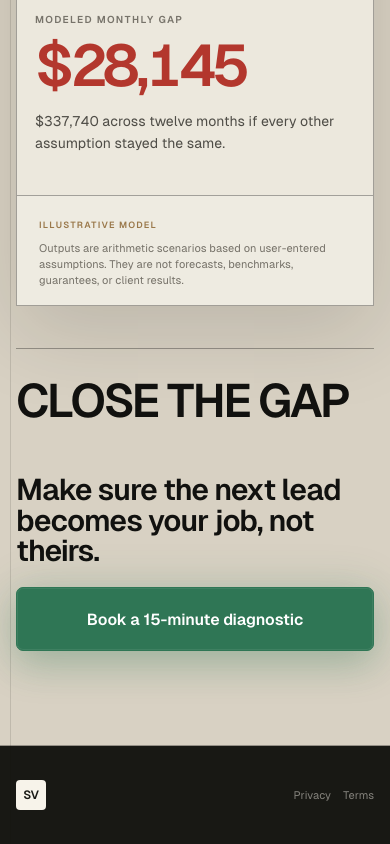
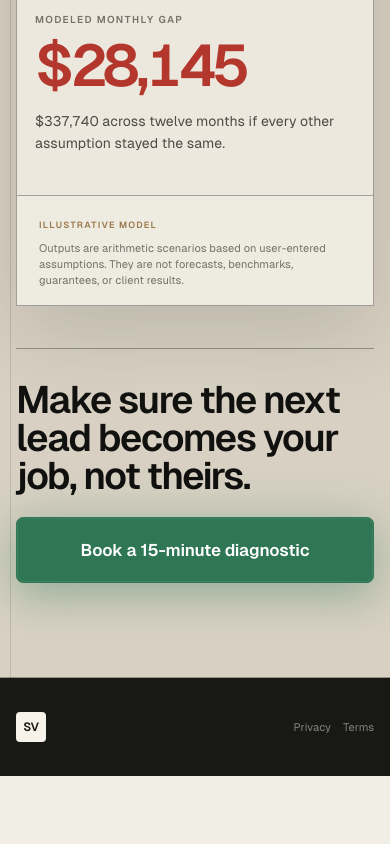
Before and after one commit to OGHydroHomie/SOVRN-GROWTH, a React (Vite) app: page / in a window 390 px wide. Shown: the part 8109-8953 px from the top of the page. After the commit the page ends 8885 px from the top, so only its background shows below. Built offline with nearby package versions, Linux system fonts and the light colour scheme.

Commit message:
Simplify final CTA close

```diff
--- a/src/v22.css
+++ b/src/v22.css
@@ -209,62 +209,17 @@
   max-width: 760px;
 }
 
+/* Final conversion: one emotional line, one unmistakable action. */
 .gap-close {
-  margin-top: 54px;
-  padding-top: 38px;
+  margin-top: 58px;
+  padding-top: 46px;
   border-top: 1px solid var(--line-strong);
-  display: grid;
-  grid-template-columns: minmax(340px, 0.82fr) minmax(520px, 1.18fr);
-  gap: clamp(48px, 5.5vw, 86px);
-  align-items: center;
+  display: block;
 }
 
-/* The command is strong, but the emotional close remains the hero. */
+/* Retire the extra CLOSE THE GAP / FOR GOOD command entirely. */
 .gap-close > p {
-  position: relative;
-  width: max-content;
-  max-width: 100%;
-  margin: 0;
-  padding: 0 0 34px;
-  font-size: 0;
-  line-height: 1;
-  cursor: default;
-}
-
-.gap-close > p::before {
-  content: 'CLOSE THE GAP';
-  display: block;
-  color: var(--ink);
-  font-size: clamp(48px, 4.6vw, 70px);
-  line-height: 0.94;
-  letter-spacing: -0.055em;
-  font-weight: 600;
-  white-space: nowrap;
-}
-
-.gap-close > p::after {
-  content: 'FOR GOOD';
-  position: absolute;
-  left: 58%;
-  bottom: 0;
-  color: var(--brass);
-  font-size: clamp(24px, 2vw, 32px);
-  line-height: 1;
-  font-style: italic;
-  font-weight: 500;
-  letter-spacing: -0.03em;
-  opacity: 0;
-  transform: translate(12px, 7px) rotate(-2deg);
-  filter: blur(1.2px);
-  text-shadow: 0 9px 24px rgba(154, 120, 74, 0.2);
-  transition: opacity 220ms ease, transform 320ms cubic-bezier(0.16, 1, 0.3, 1), filter 320ms ease;
-  pointer-events: none;
-}
-
-.gap-close > p:hover::after {
-  opacity: 1;
-  transform: translate(0, 0) rotate(-2deg);
-  filter: blur(0);
+  display: none;
 }
 
 .gap-close > div {
@@ -272,24 +227,23 @@
   flex-direction: column;
   align-items: stretch;
   width: 100%;
-  max-width: 660px;
+  max-width: 760px;
+  margin: 0 auto;
   min-width: 0;
-  justify-self: start;
 }
 
 .gap-close > div::before {
   content: 'Make sure the next lead becomes your job, not theirs.';
   display: block;
-  max-width: 660px;
-  margin-bottom: 22px;
+  max-width: 760px;
+  margin-bottom: 28px;
   color: var(--ink);
-  font-size: clamp(28px, 2.35vw, 38px);
-  line-height: 1.03;
-  letter-spacing: -0.035em;
+  font-size: clamp(40px, 4vw, 56px);
+  line-height: 0.99;
+  letter-spacing: -0.045em;
   font-weight: 600;
 }
 
-/* The calculator and page already establish trust; end on conviction, not a new objection. */
 .gap-close > div > span {
   display: none;
 }
@@ -298,19 +252,19 @@
   order: 1;
   position: relative;
   width: 100%;
-  max-width: 660px;
-  min-height: 70px;
+  max-width: 760px;
+  min-height: 74px;
   margin-top: 0;
-  padding: 0 30px;
+  padding: 0 32px;
   overflow: hidden;
   font-size: 0;
   border-radius: 7px;
   background: #2f7655;
   border-color: #2f7655;
   box-shadow:
-    0 15px 36px rgba(47, 118, 85, 0.25),
+    0 16px 38px rgba(47, 118, 85, 0.27),
     0 0 0 1px rgba(255, 255, 255, 0.07) inset,
-    0 0 46px rgba(47, 118, 85, 0.16);
+    0 0 52px rgba(47, 118, 85, 0.18);
   transition: transform 180ms ease, background 180ms ease, box-shadow 220ms ease;
 }
 
@@ -319,9 +273,9 @@
   position: relative;
   z-index: 1;
   color: #fff;
-  font-size: 18px;
+  font-size: 19px;
   font-weight: 600;
-  letter-spacing: -0.01em;
+  letter-spacing: -0.012em;
 }
 
 .gap-close .primary-cta-large::after {
@@ -338,9 +292,9 @@
   background: #347f5d;
   transform: translateY(-2px);
   box-shadow:
-    0 18px 42px rgba(47, 118, 85, 0.3),
+    0 20px 46px rgba(47, 118, 85, 0.32),
     0 0 0 1px rgba(255, 255, 255, 0.09) inset,
-    0 0 58px rgba(47, 118, 85, 0.2);
+    0 0 64px rgba(47, 118, 85, 0.22);
 }
 
 .gap-close .primary-cta-large:hover::after {
@@ -372,13 +326,8 @@
     white-space: normal;
   }
 
-  .gap-close {
-    grid-template-columns: 1fr;
-    gap: 34px;
-  }
-
   .gap-close > div {
-    max-width: 680px;
+    max-width: 720px;
   }
 }
 
@@ -457,37 +406,23 @@
 
   .gap-close {
     margin-top: 42px;
-    padding-top: 30px;
-  }
-
-  .gap-close > p {
-    width: 100%;
-    padding-bottom: 18px;
-  }
-
-  .gap-close > p::before {
-    font-size: clamp(40px, 12vw, 56px);
-    white-space: normal;
-  }
-
-  /* Hover is not a dependable gesture on touch; keep the wink desktop-only. */
-  .gap-close > p::after {
-    display: none;
+    padding-top: 32px;
   }
 
   .gap-close > div::before {
-    margin-bottom: 20px;
-    font-size: 30px;
+    margin-bottom: 22px;
+    font-size: clamp(34px, 9.8vw, 44px);
+    line-height: 1;
   }
 
   .gap-close .primary-cta-large {
     width: 100%;
     max-width: none;
-    min-height: 64px;
+    min-height: 66px;
   }
 
   .gap-close .primary-cta-large::before {
-    font-size: 16px;
+    font-size: 17px;
   }
 }
 
@@ -497,7 +432,6 @@
   .silence-status,
   .silence-tick,
   .silence-foot span,
-  .gap-close > p::after,
   .gap-close .primary-cta-large,
   .gap-close .primary-cta-large::after {
     transition: none !important;
```
